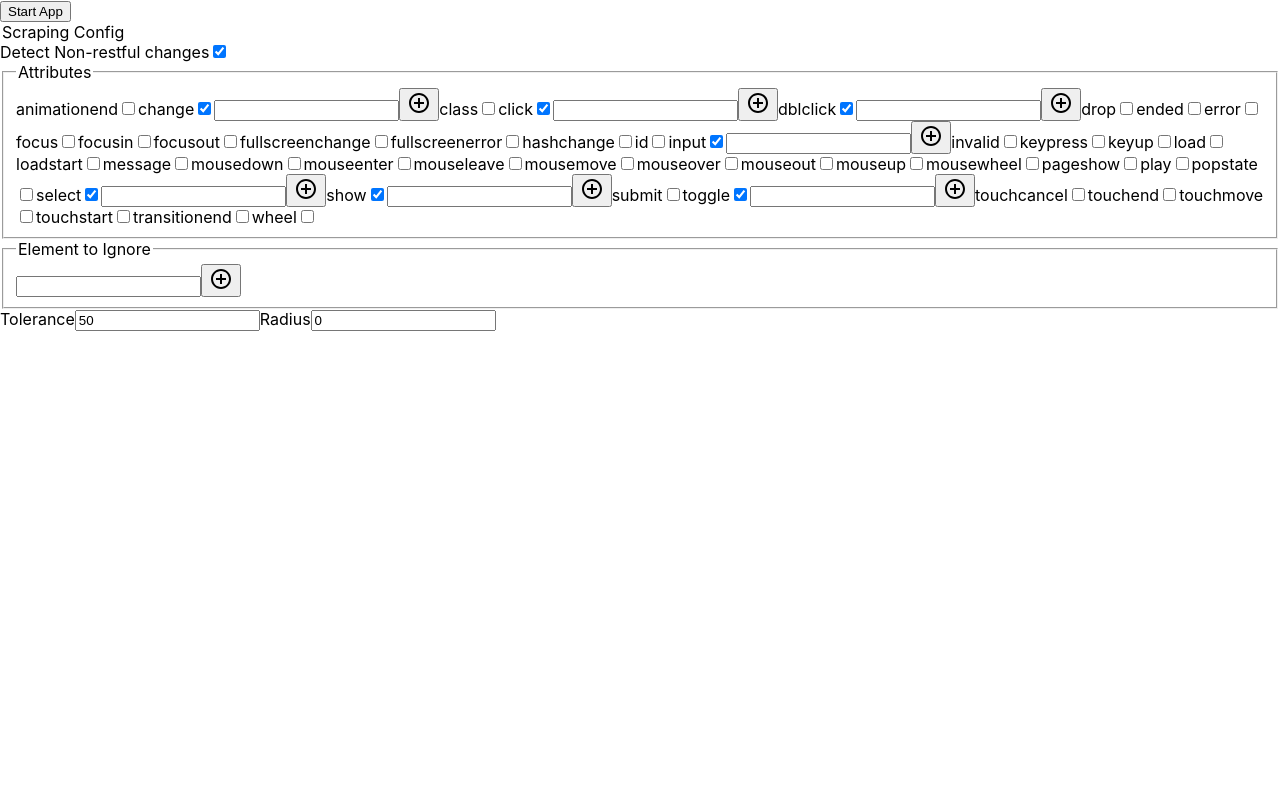
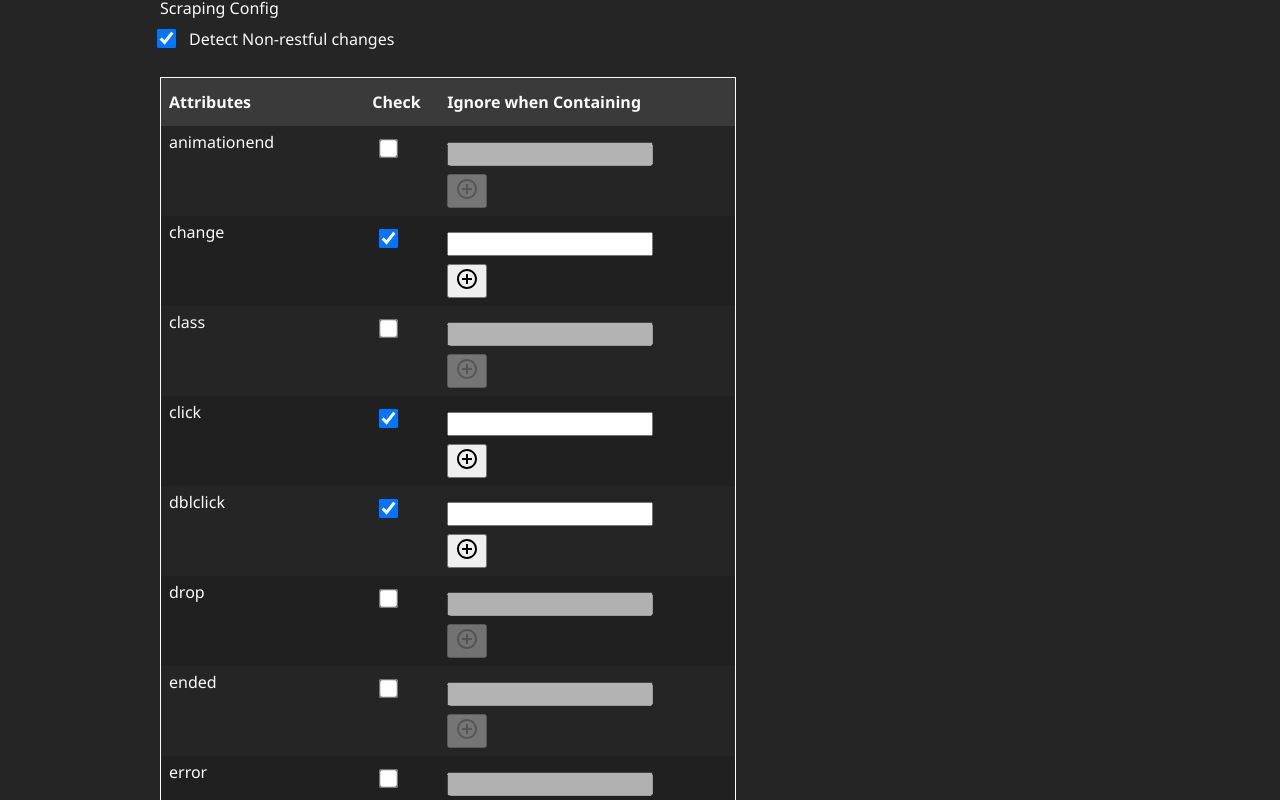
Before and after one commit to dalyaidan1/cms_saneitizer, a React (Create React App) app in the folder client/: page / in a window 1280 px wide. Shown: the top 800 px of the page. Built offline with nearby package versions, Linux system fonts and the light colour scheme.

Commit message:
basic styling and adjust config

```diff
--- a/client/src/App.js
+++ b/client/src/App.js
@@ -1,4 +1,4 @@
-import './App.css';
+import { useState } from 'react';
 import { postData } from './fetch';
 import ConfigForm from './components/config/ConfigForm'
 
@@ -7,18 +7,44 @@ async function startApp(){
   await postData('start', data)
 }
 
+function App() {
+  const [config, setConfig] = useState({})
+  const [view, setView] = useState({
+    configForm: true,
+    startApp : false,
+    appRunning: false,
+    adjustments : false,
+    export: false,
+  })
 
-function App() {
+  function updateView(viewNameToUpdate){
+    for (let viewName of Object.keys(view)){
+      view[viewName] = false
+    }
+    view[viewNameToUpdate] = true
+    setView({...view})
+  }
+
   return (
-    <section>
-        <button
-          onClick={() => {
-            startApp()
-          }}>
+    <main>
+        <section>
+
+          {view.configForm
+          && <ConfigForm
+                submit={() => {
+                  setConfig()
+                  updateView("startApp")
+                  }} /> }
+
+          {view.startApp
+          && <button
+              onClick={() => {
+                startApp()
+              }}>
             Start App
-          </button>
-          <ConfigForm />
-    </section>
+          </button> }
+          </section>
+    </main>
   );
 }
 
--- a/client/src/components/config/ArrayEmulator.js
+++ b/client/src/components/config/ArrayEmulator.js
@@ -1,35 +1,48 @@
-import React, { useState, Fragment } from "react";
+import React, { useState, useEffect, Fragment } from "react";
 import AddCircleOutlineIcon from '@mui/icons-material/AddCircleOutline';
 import RemoveCircleOutlineIcon from '@mui/icons-material/RemoveCircleOutline';
 
 function ArrayEmulator(props){
-    const [inputs, setInputs] = useState([
+
+    const initialState = [
         (<Fragment key={0}>
-            <label htmlFor={`${props.name}Input0`}>{props.name}</label>
+            <label
+                className='semanticVisible'
+                htmlFor={`${props.name}Input0`}>{props.name}</label>
             <input
                 type="text"
                 name={`${props.name}Input0`}
                 key={0}
                 data-id="0"
                 defaultValue={props.outputArray[0]}
+                disabled={props.disabled}
                 onChange={(e) => {
                     props.outputArray[0] = e.target.value
                     props.setOutputArray([...props.outputArray])
                 }} />
         </Fragment>)
-    ])
+    ]
+
+    useEffect(() => {
+        setInputs(initialState)
+    }, [props.disabled])
+
+    const [inputs, setInputs] = useState(initialState)
 
     function addInput(){
         let newDataID = inputs.length
         inputs[newDataID] = (
             <Fragment key={newDataID}>
-                <label htmlFor={`${props.name}Input${newDataID}`}>{props.name}</label>
+                <label
+                    className='semanticVisible'
+                    htmlFor={`${props.name}Input${newDataID}`}>{props.name}</label>
                 <input
                     type="text"
                     name={`${props.name}Input${newDataID}`}
                     key={newDataID}
                     data-id={newDataID}
                     defaultValue={props.outputArray[newDataID]}
+                    disabled={props.disabled}
                     onChange={(e) => {
                         props.outputArray[newDataID] = e.target.value
                         props.setOutputArray([...props.outputArray])
@@ -51,9 +64,18 @@ function ArrayEmulator(props){
 
 
     return (
-        <>
+        <fieldset className='arrayEmulator'>
             {inputs}
 
+            <fieldset>
+                <button
+                    disabled={props.disabled}
+                    onClick={(e) => {
+                        e.preventDefault()
+                        addInput()
+                    }} >
+                    <AddCircleOutlineIcon />
+                </button>
                 {inputs.length > 1
                 && <button
                 onClick={(e) => {
@@ -62,16 +84,9 @@ function ArrayEmulator(props){
                 }} >
                     <RemoveCircleOutlineIcon />
                 </button> }
+            </fieldset>
 
-            <button
-               onClick={(e) => {
-                e.preventDefault()
-                addInput()
-               }} >
-                   <AddCircleOutlineIcon />
-                </button>
-
-        </>
+        </fieldset>
     )
 }
 
--- a/client/src/components/config/ConfigForm.js
+++ b/client/src/components/config/ConfigForm.js
@@ -1,7 +1,7 @@
 import React, {useState, useEffect, Fragment} from 'react'
 import ArrayEmulator from './ArrayEmulator'
 
-function ConfigForm(){
+function ConfigForm(props){
     const [config, setConfig] = useState({
         DETECT_NON_RESTFUL : true,
         ATTRIBUTES: {
@@ -191,32 +191,41 @@ function ConfigForm(){
         mapNodeProps()
       }, [])
 
+    function submit(){
+        this.props.submit
+    }
+
     const mapNodeProps = () => {
         let newElements = []
         const allAttributes = Object.keys(config.ATTRIBUTES)
         for (let attribute of allAttributes){
             newElements.push(
-                <Fragment key={newElements.length}>
+                <tr
+                    key={newElements.length}>
+                    <td>
                         <label htmlFor={`${attribute}Attributes`}>{attribute}</label>
+                    </td>
+                    <td>
                         <input
                             type='checkbox'
                             name={`${attribute}Attributes`}
                             defaultChecked={config.ATTRIBUTES[attribute].check}
                             onChange={(e) => {
-                            console.log(config.ATTRIBUTES[attribute].check);
                                 config.ATTRIBUTES[attribute].check = e.target.checked
                                 setConfig({...config})
                                 mapNodeProps()
                             }}/>
-                    {config.ATTRIBUTES[attribute].check
-                    &&  <ArrayEmulator
+                    </td>
+                    <td>
+                        <ArrayEmulator
                             outputArray={config.ATTRIBUTES[attribute].ignoreWhenContaining}
                             setOutputArray={(data) => {
                                 config.ATTRIBUTES[attribute].ignoreWhenContaining = data
-                                setConfig({...config})}} />
-                    }
+                                setConfig({...config})}}
+                            disabled={!(config.ATTRIBUTES[attribute].check)} />
+                    </td>
 
-                </Fragment>
+                </tr>
             )
         }
         setNodePropElements(newElements)
@@ -227,7 +236,7 @@ function ConfigForm(){
 
             <legend>Scraping Config</legend>
 
-            <label htmlFor={"DETECT_NON_RESTFUL"}>Detect Non-restful changes</label>
+            <label htmlFor={"DETECT_NON_RESTFUL"}>
                 <input
                     type='checkbox'
                     name={"DETECT_NON_RESTFUL"}
@@ -236,12 +245,25 @@ function ConfigForm(){
                         config.DETECT_NON_RESTFUL= e.target.checked
                         setConfig({...config})
                     }} />
+                Detect Non-restful changes</label>
 
             {config.DETECT_NON_RESTFUL
-            && <fieldset>
-                <legend>Attributes</legend>
+            && <>
+            <fieldset className='attributes'>
+                <legend className='semanticVisible'>Attributes</legend>
+                <table>
+                    <thead>
+                        <tr>
+                            <th>Attributes</th>
+                            <th>Check</th>
+                            <th>Ignore when Containing</th>
+                        </tr>
+                    </thead>
+                    <tbody>
                         {nodePropElements}
-            </fieldset>}
+                    </tbody>
+                </table>
+            </fieldset>
 
             <fieldset>
                 <legend>Element to Ignore</legend>
@@ -271,6 +293,15 @@ function ConfigForm(){
                     config.RADIUS= parseInt(e.target.value)
                     setConfig({...config})
                 }} />
+                </> }
+
+            <input
+                type="submit"
+                value="Next"
+                onClick={(e) => {
+                    e.preventDefault()
+                    props.submit()
+                }} />
 
         </form>
     )
--- a/client/src/index.css
+++ b/client/src/index.css
@@ -1,13 +1,181 @@
+/**
+TABLE OF CONTENTS
+=================
+1. Reset
+2. Global
+*/
+
+/*** 1. Reset ***/
+/* http://meyerweb.com/eric/tools/css/reset/
+   v2.0 | 20110126
+   License: none (public domain)
+*/
+
+html, body, div, span, applet, object, iframe,
+h1, h2, h3, h4, h5, h6, p, blockquote, pre,
+a, abbr, acronym, address, big, cite, code,
+del, dfn, em, img, ins, kbd, q, s, samp,
+small, strike, strong, sub, sup, tt, var,
+b, u, i, center,
+dl, dt, dd, ol, ul, li,
+fieldset, form, label, legend,
+table, caption, tbody, tfoot, thead, tr, th, td,
+article, aside, canvas, details, embed,
+figure, figcaption, footer, header, hgroup,
+menu, nav, output, ruby, section, summary,
+time, mark, audio, video {
+	margin: 0;
+	padding: 0;
+	border: 0;
+	font-size: 100%;
+	font: inherit;
+	vertical-align: baseline;
+}
+/* HTML5 display-role reset for older browsers */
+article, aside, details, figcaption, figure,
+footer, header, hgroup, menu, nav, section {
+	display: block;
+}
+body {
+	line-height: 1;
+}
+ol, ul {
+	list-style: none;
+}
+blockquote, q {
+	quotes: none;
+}
+blockquote:before, blockquote:after,
+q:before, q:after {
+	content: '';
+	content: none;
+}
+table {
+	border-collapse: collapse;
+	border-spacing: 0;
+}
+
+
+/*** 2. Global ***/
+html, #root, main{
+  height: 100%;
+  background-color: #252525;
+  color:#FAFAFA;
+}
+
 body {
   margin: 0;
-  font-family: -apple-system, BlinkMacSystemFont, 'Segoe UI', 'Roboto', 'Oxygen',
+  font-family: 'Segoe UI', 'Roboto', 'Oxygen',
     'Ubuntu', 'Cantarell', 'Fira Sans', 'Droid Sans', 'Helvetica Neue',
     sans-serif;
   -webkit-font-smoothing: antialiased;
   -moz-osx-font-smoothing: grayscale;
 }
 
-code {
-  font-family: source-code-pro, Menlo, Monaco, Consolas, 'Courier New',
-    monospace;
+input,
+label,
+select,
+textarea,
+button{
+  font-family: 'Segoe UI', 'Roboto', 'Oxygen',
+    'Ubuntu', 'Cantarell', 'Fira Sans', 'Droid Sans', 'Helvetica Neue',
+    sans-serif !important;
+  -webkit-font-smoothing: antialiased;
+  -moz-osx-font-smoothing: grayscale;
 }
+
+#root{
+  width:100%;
+}
+
+main{
+  display: flex;
+  justify-content: center;
+  width: 100%;
+  overflow-y: auto;
+  overflow-x: hidden;
+}
+
+.semanticVisible{
+  border: 0;
+  clip: rect(0 0 0 0);
+  height: 1px;
+  margin: -1px;
+  overflow: hidden;
+  padding: 0;
+  position: absolute;
+  width: 1px;
+}
+
+section{
+  width: 100%;
+  display: flex;
+  justify-content: center;
+}
+
+table th{
+  background-color: #3a3a3a;
+  padding:1rem 0.5rem;
+  font-weight: bold;
+}
+
+table td{
+  padding:0.5rem;
+}
+
+table tr:nth-child(even){
+  background-color: #202020;
+}
+
+
+form {
+  display: flex;
+  flex-direction: column;
+  align-items: flex-start;
+  width: 75%;
+}
+
+form input,
+form label,
+form select,
+form textarea{
+  margin: 0.5rem 0;
+}
+
+form input[type=checkbox]{
+  transform: scale(1.5);
+  margin-right: 1rem;
+}
+
+form table{
+  min-width: 60%;
+  border: 0.1rem solid #FAFAFA;
+}
+
+form > fieldset{
+  margin: 1rem 0;
+}
+
+fieldset table tr{
+  text-align: left;
+}
+
+fieldset table td{
+  vertical-align: top;
+}
+
+.attributes{
+  width: 100%;
+}
+
+/* check boxes */
+.attributes tr td:nth-child(2),
+.attributes tr th:nth-child(2){
+  text-align: center;
+}
+
+.arrayEmulator{
+  display: flex;
+  flex-direction: column;
+  align-items: flex-start;
+}
```
Lines whose indentation alone changed are shown as unchanged.
